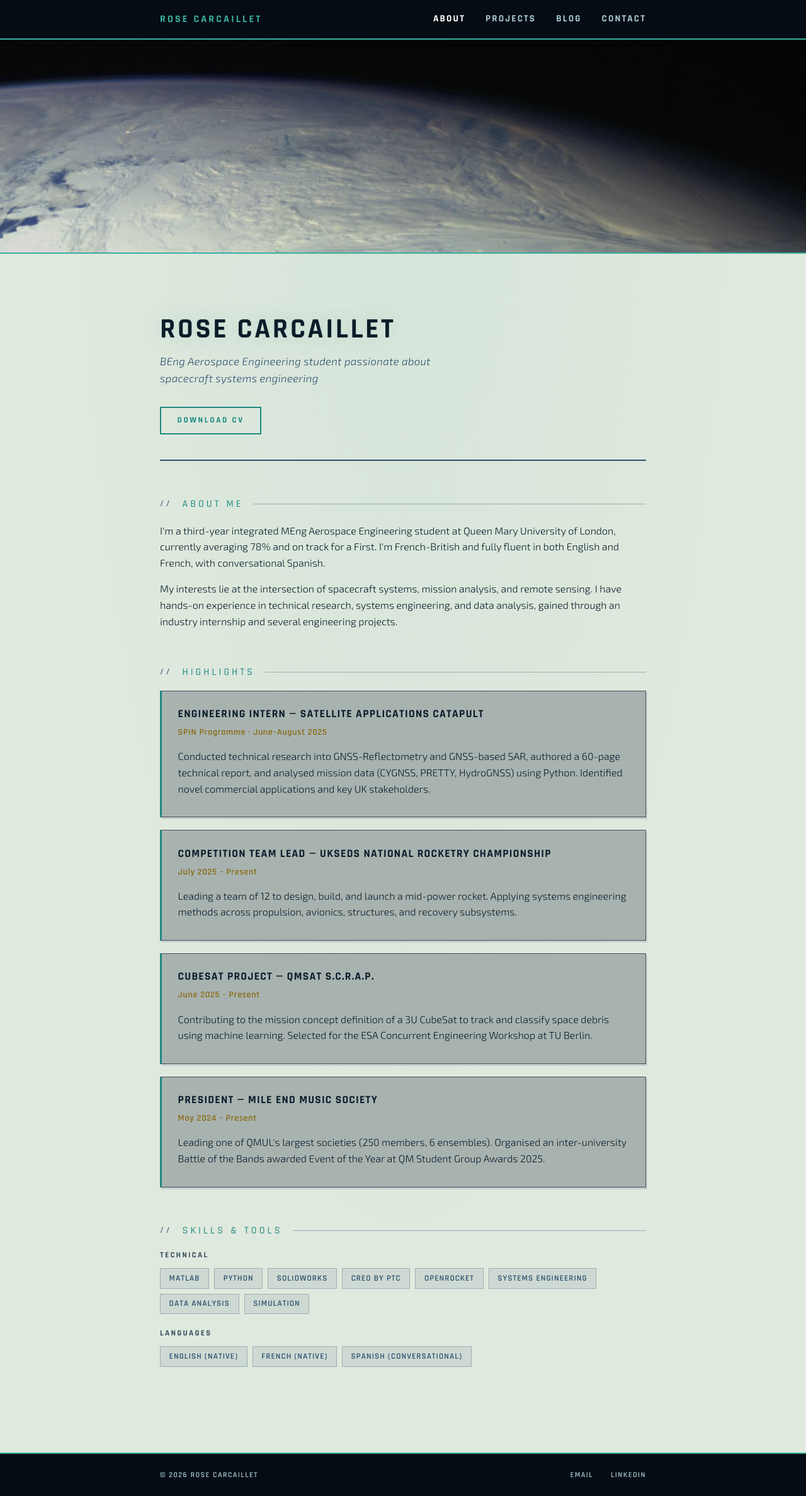
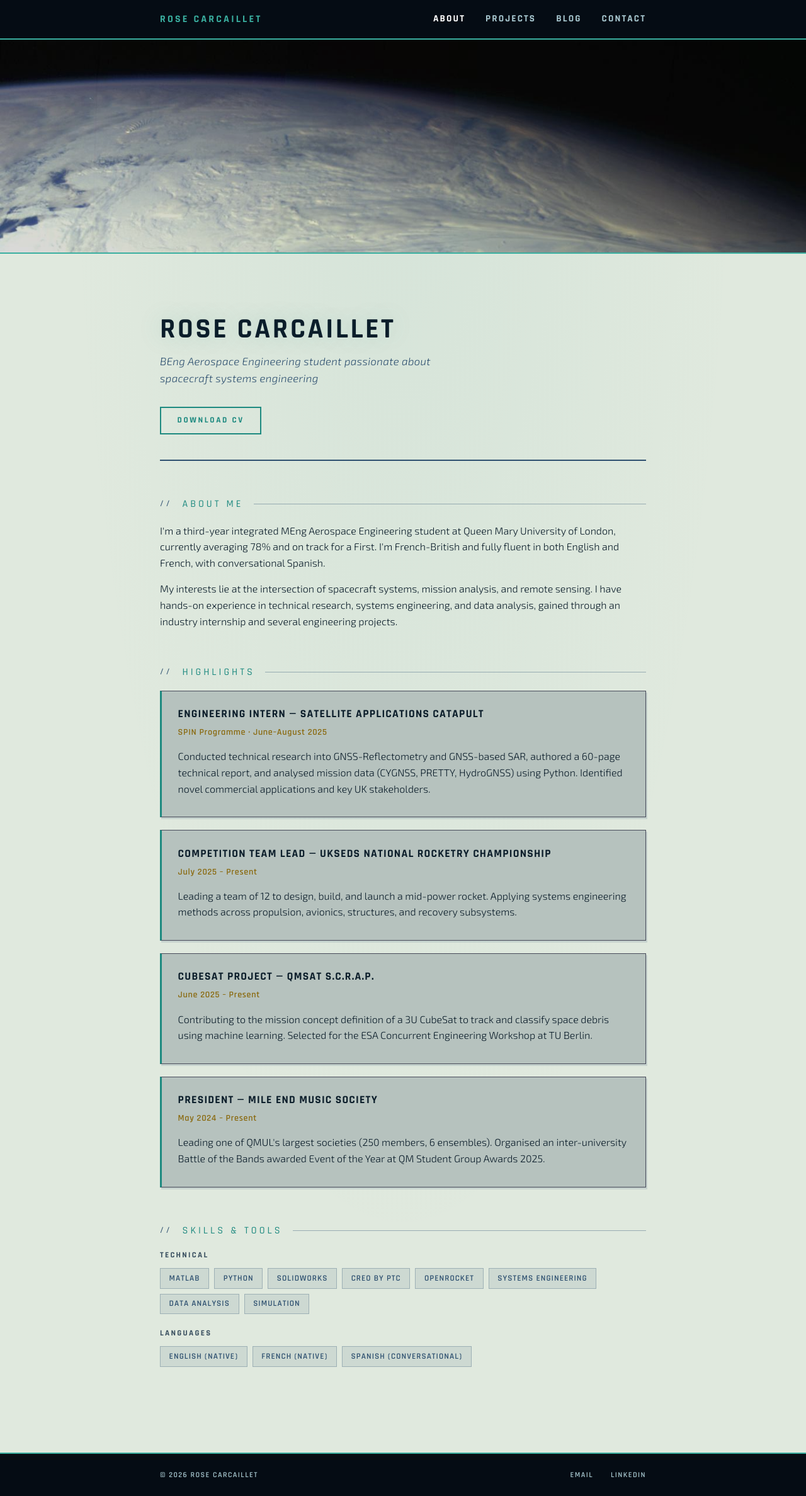
Before and after one commit to rose-31330/rose-31330.github.io, a Jekyll site: the page built from index.md, in a window 1280 px wide. Shown: the whole page at 63% size. Built offline with Jekyll 4.4.1, drawn with Linux system fonts in a browser that asks for light colours.

Commit message:
colours again

```diff
--- a/assets/css/style.scss
+++ b/assets/css/style.scss
@@ -8,7 +8,7 @@ $font-heading:   'Rajdhani', 'Helvetica Neue', sans-serif;
 $font-body:      'Exo 2', 'Helvetica Neue', sans-serif;
 
 $color-bg:        #e0e9de;   /* cream from image                   */
-$color-bg-card:   #a8b3b0;   /* card surface                     */
+$color-bg-card:   #b6c2be;   /* card surface                     */
 $color-bg-raised: #7a8188;   /* raised surfaces                  */
 $color-text:      #0b1d2a;   /* deep navy                        */
 $color-subtle:    #3a5060;   /* muted blue-grey for secondary text*/
```
